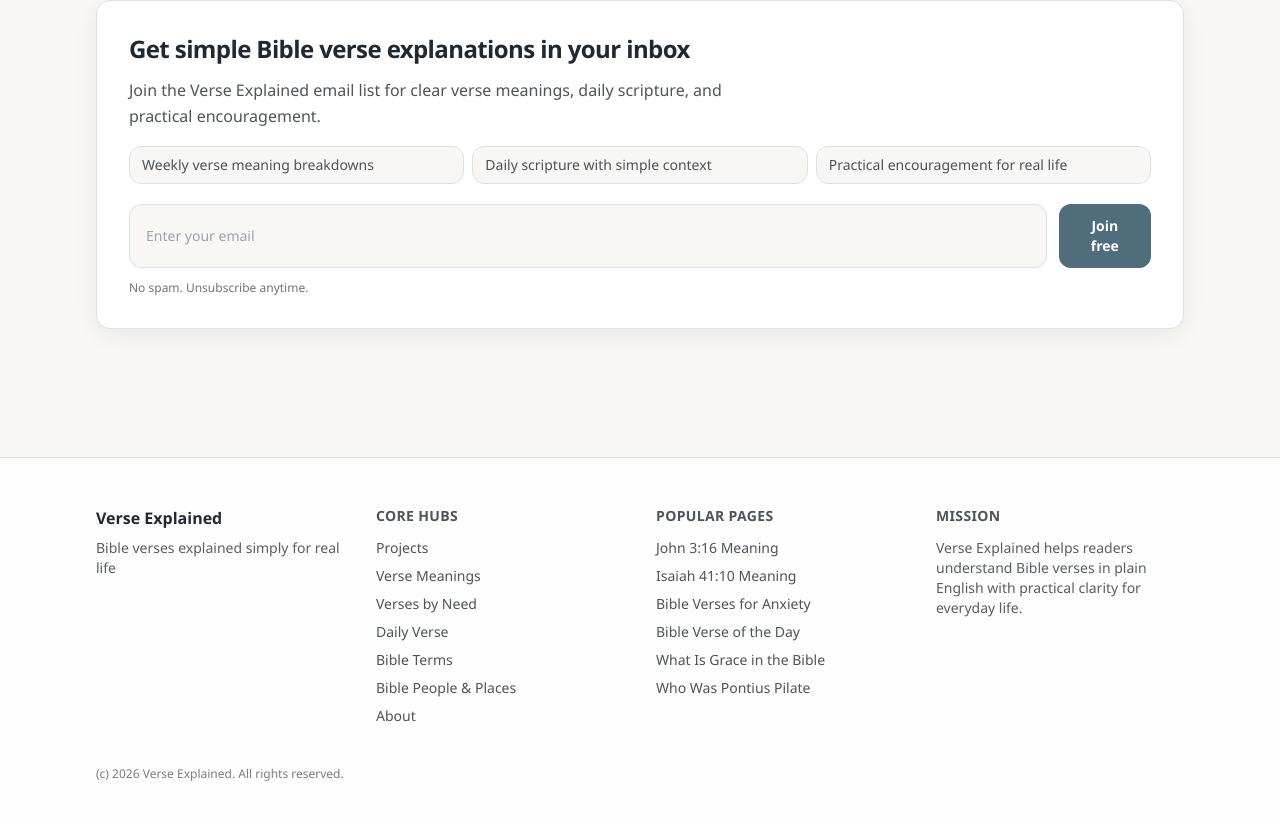
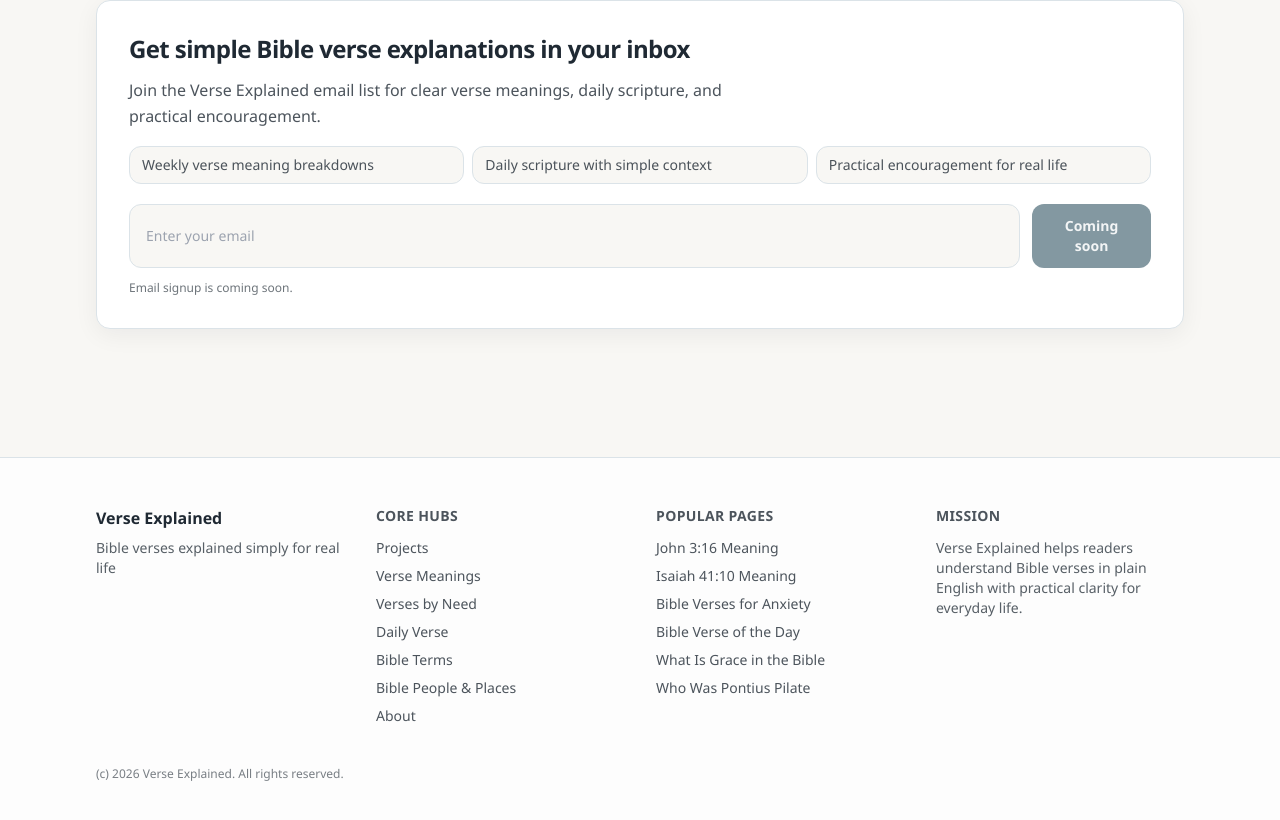
Before and after one commit to jpoynton25-dotcom/Verse-Explained, a Next.js app: page / in a window 1280 px wide. Shown: the part 3421-4241 px from the top of the page. Built offline with nearby package versions, Linux system fonts and the light colour scheme.

Commit message:
Mark email signup CTA as coming soon and disable submit

```diff
--- a/components/content/EmailSignupCta.tsx
+++ b/components/content/EmailSignupCta.tsx
@@ -10,7 +10,7 @@ export const EmailSignupCta = () => {
         <li className="rounded-xl border border-line bg-canvas px-3 py-2">Daily scripture with simple context</li>
         <li className="rounded-xl border border-line bg-canvas px-3 py-2">Practical encouragement for real life</li>
       </ul>
-      <form className="mt-5 flex flex-col gap-3 sm:flex-row" action="#" method="post">
+      <form className="mt-5 flex flex-col gap-3 sm:flex-row" onSubmit={(event) => event.preventDefault()}>
         <label htmlFor="email" className="sr-only">
           Email address
         </label>
@@ -24,13 +24,14 @@ export const EmailSignupCta = () => {
           className="w-full rounded-xl border border-line bg-canvas px-4 py-3 text-sm outline-none ring-accent transition focus:ring-2"
         />
         <button
-          type="submit"
-          className="rounded-xl bg-accent px-5 py-3 text-sm font-semibold text-white transition hover:opacity-95"
+          type="button"
+          disabled
+          className="rounded-xl bg-accent px-5 py-3 text-sm font-semibold text-white/90 opacity-70"
         >
-          Join free
+          Coming soon
         </button>
       </form>
-      <p className="mt-3 text-xs text-text/65">No spam. Unsubscribe anytime.</p>
+      <p className="mt-3 text-xs text-text/65">Email signup is coming soon.</p>
     </section>
   );
 };
```
